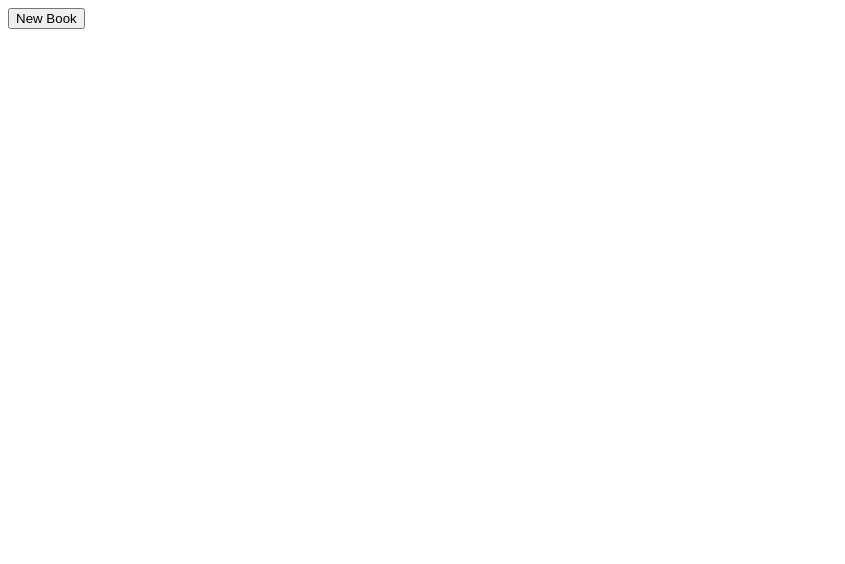
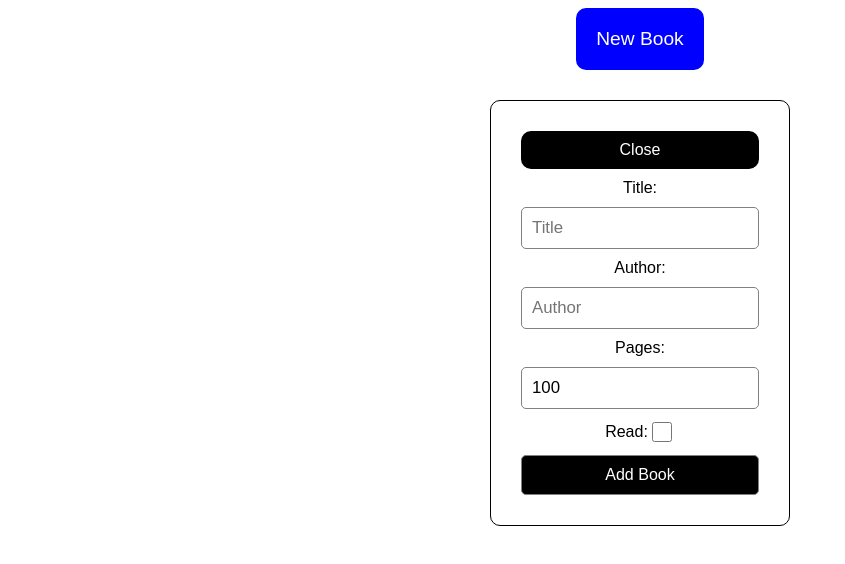
Before and after one commit to CodePioneer2/Library, a plain HTML site: page index.html in a window 1280 px wide. Both pictures are taken after a click on the button "New Book". Shown: the whole page, without its empty margins (0-845 px from the left). Drawn offline with Linux system fonts and the light colour scheme.

Commit message:
Add html and styling and buttons

```diff
--- a/index.html
+++ b/index.html
@@ -1,14 +1,29 @@
 <!DOCTYPE html>
 <html lang="en">
-<head>
-    <meta charset="UTF-8">
-    <meta name="viewport" content="width=device-width, initial-scale=1.0">
+  <head>
+    <meta charset="UTF-8" />
+    <meta name="viewport" content="width=device-width, initial-scale=1.0" />
     <title>Library</title>
-    <link rel="stylesheet" href="style.css">
-</head>
-<body>
-    <button #="new-book-button">New Book</button>
+    <link rel="stylesheet" href="style.css" />
+  </head>
+  <body>
+    <button id="new-book-button">New Book</button>
+
+    <form id="new-book-form" style="display: none">
+      <button id="close-form-button">Close</button>
+      <label for="title">Title:</label>
+      <input type="text" placeholder="Title" id="title" />
+      <label for="author" >Author:</label>
+      <input type="text" placeholder="Author" id="author" />
+      <label for="pages">Pages:</label>
+      <input type="number" value="100" min="10" max="1000" id="pages" />
+      <div>
+        <label for="read">Read:</label>
+        <input type="checkbox" id="read" />
+      </div>
+      <input type="submit" value="Add Book" />
+    </form>
 
     <script src="script.js"></script>
-</body>
+  </body>
 </html>
--- a/script.js
+++ b/script.js
@@ -0,0 +1,24 @@
+const myLibrary = [];
+
+function Book(title, author, pages, read) {
+  this.title = title;
+  this.author = author;
+  this.pages = pages;
+  this.read = read;
+}
+
+function addBookToLibrary() {
+  // do stuff here
+}
+
+const newBookBtn = document.querySelector('#new-book-button');
+newBookBtn.addEventListener('click', () => {
+  const newBookForm = document.querySelector('#new-book-form');
+  newBookForm.style.display = 'flex';
+  const closeBtn = document.querySelector('#close-form-button');
+  closeBtn.addEventListener('click', (e) => {
+    e.preventDefault();
+    console.log(e);
+    newBookForm.style.display = 'none';
+  });
+});
--- a/style.css
+++ b/style.css
@@ -0,0 +1,67 @@
+*{
+    padding: 0;
+    box-sizing: border-box;
+}
+
+body{
+    font-family: Arial, Helvetica, sans-serif;
+    font-size: 16px;
+}
+
+#new-book-button,
+#close-form-button {
+  display: block;
+  margin: 0 auto;
+  padding: 20px;
+  background-color: blue;
+  border: none;
+  cursor: pointer;
+  border-radius: 10px;
+  color: white;
+  font-size: 1.2rem;
+}
+#close-form-button,
+input[type='submit'] {
+  padding: 10px;
+  font-size: 1rem;
+  background-color: #000;
+  display: block;
+  width: 100%;
+  color: white;
+}
+#new-book-form {
+  display: flex;
+  border: 1px solid black;
+  border-radius: 10px;
+  gap: 10px;
+  flex-direction: column;
+  align-items: center;
+  justify-content: center;
+  width: 300px;
+  padding: 30px;
+  margin: 30px auto 0;
+}
+#new-book-form div {
+  display: flex;
+  align-items: center;
+}
+.form-group {
+  display: flex;
+  gap: 10px;
+}
+input {
+  width: 100%;
+  padding: 10px;
+  border-radius: 5px;
+  border: 1px solid gray;
+  font-size: 1.05rem;
+  text-transform: capitalize;
+}
+
+input[type='checkbox'] {
+  width: 20px;
+  height: 20px;
+  border: 2px solid #ccc;
+  cursor: pointer;
+  border-radius: 5px;
+}
```
